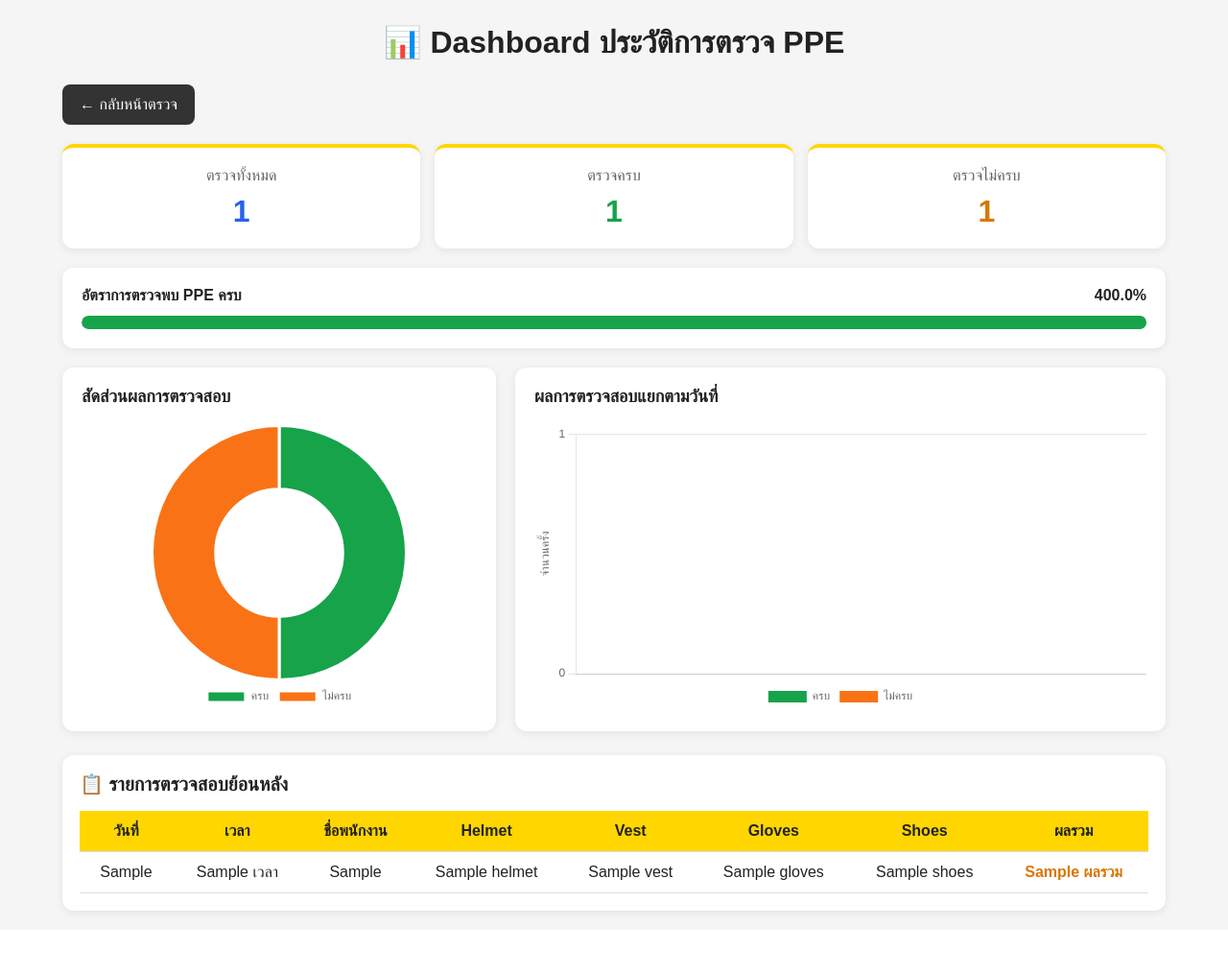
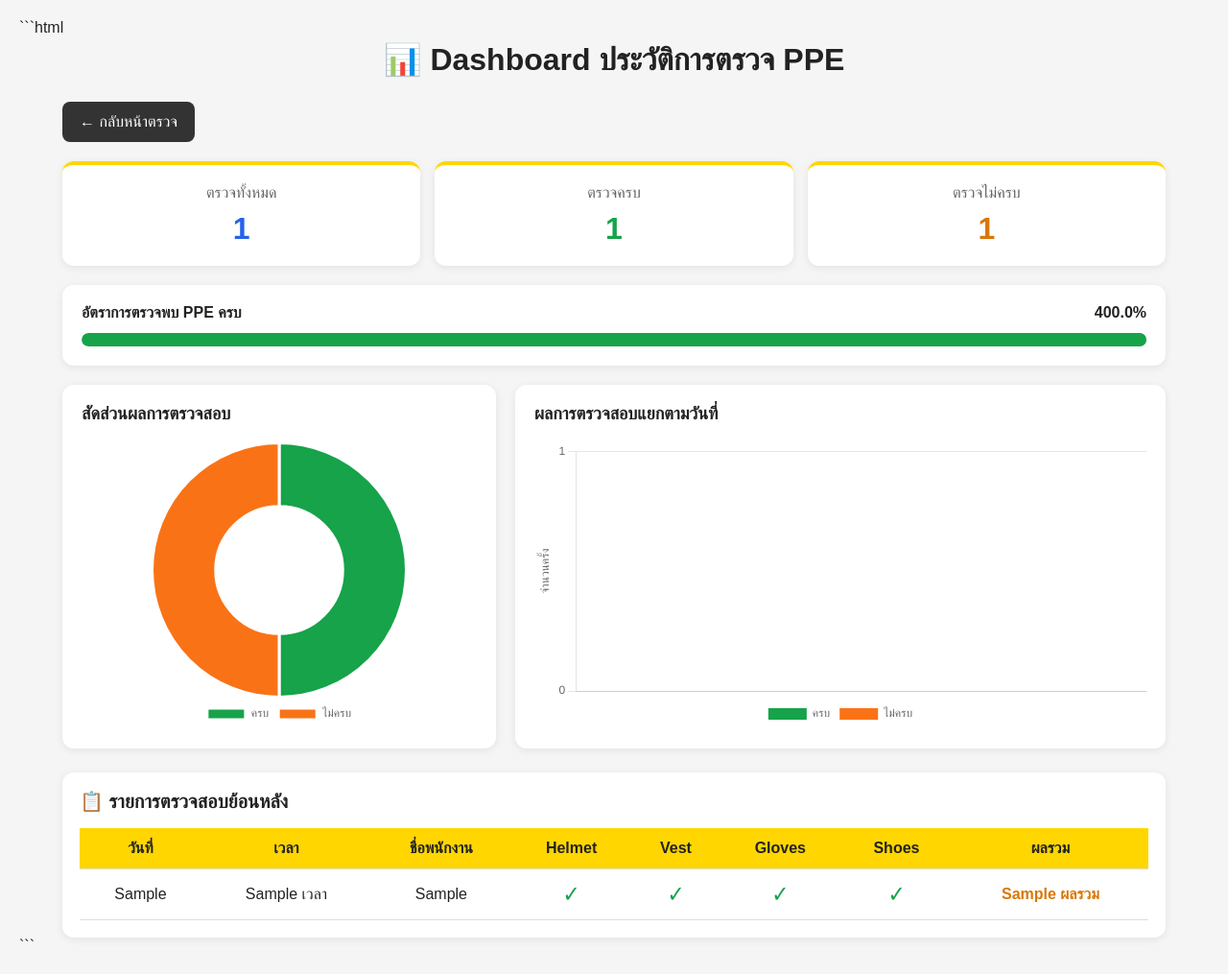
Before and after one commit to chinnawat03-yes/pea-ppe-ai, a Flask app: template templates/history.html in a window 1280 px wide. Shown: the whole page at 96% size. Before the commit the page ends 955 px from the top, so only its background shows below. Run offline with Flask 3, Linux system fonts and the light colour scheme; the template is opened without the code that fills it: most values are stand-ins (such as "Sample title", 1, 10 or a date in 2020).

Commit message:
Update history.html

````diff
--- a/templates/history.html
+++ b/templates/history.html
@@ -1,4 +1,4 @@
-
+```html
 <!DOCTYPE html>
 <html lang="th">
 
@@ -201,6 +201,19 @@
             font-weight: bold;
         }
 
+        /* เครื่องหมายตรวจพบและไม่พบ PPE */
+        .ppe-check {
+            color: #16a34a;
+            font-size: 24px;
+            font-weight: bold;
+        }
+
+        .ppe-cross {
+            color: #dc2626;
+            font-size: 24px;
+            font-weight: bold;
+        }
+
         @media (max-width: 760px) {
             body {
                 padding: 12px;
@@ -335,11 +348,44 @@
                         <td>{{ row.get("วันที่", "-") }}</td>
                         <td>{{ row.get("เวลา", "-") }}</td>
                         <td>{{ row.get("ชื่อพนักงาน", "-") }}</td>
-                        <td>{{ row.get("Helmet", "-") }}</td>
-                        <td>{{ row.get("Vest", "-") }}</td>
-                        <td>{{ row.get("Gloves", "-") }}</td>
-                        <td>{{ row.get("Shoes", "-") }}</td>
 
+                        <!-- Helmet -->
+                        <td>
+                            {% if row.get("Helmet", "-")|string|trim not in ["-", "", "None"] %}
+                                <span class="ppe-check">✓</span>
+                            {% else %}
+                                <span class="ppe-cross">✗</span>
+                            {% endif %}
+                        </td>
+
+                        <!-- Vest -->
+                        <td>
+                            {% if row.get("Vest", "-")|string|trim not in ["-", "", "None"] %}
+                                <span class="ppe-check">✓</span>
+                            {% else %}
+                                <span class="ppe-cross">✗</span>
+                            {% endif %}
+                        </td>
+
+                        <!-- Gloves -->
+                        <td>
+                            {% if row.get("Gloves", "-")|string|trim not in ["-", "", "None"] %}
+                                <span class="ppe-check">✓</span>
+                            {% else %}
+                                <span class="ppe-cross">✗</span>
+                            {% endif %}
+                        </td>
+
+                        <!-- Shoes -->
+                        <td>
+                            {% if row.get("Shoes", "-")|string|trim not in ["-", "", "None"] %}
+                                <span class="ppe-check">✓</span>
+                            {% else %}
+                                <span class="ppe-cross">✗</span>
+                            {% endif %}
+                        </td>
+
+                        <!-- ผลรวม -->
                         <td class="{% if row.get('ผลรวม', '')|string|trim == 'ครบ' %}complete{% else %}incomplete{% endif %}">
                             {{ row.get("ผลรวม", "-") }}
                         </td>
@@ -490,3 +536,4 @@
 
 </body>
 </html>
+```
````
